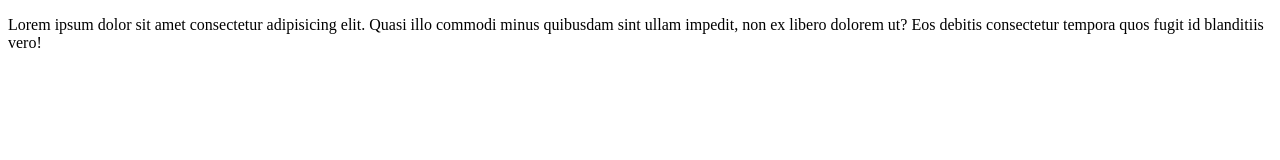
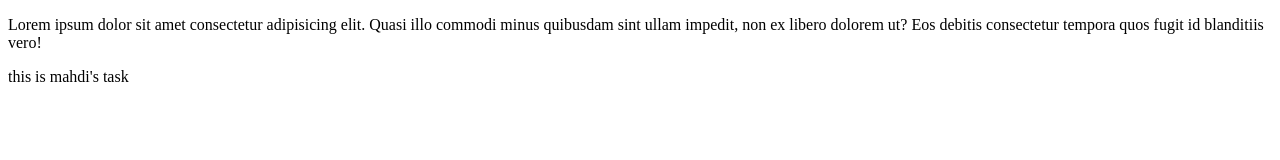
Before and after one commit to mohamad-Mahdi/test, a plain HTML site: page index.html in a window 1280 px wide. Drawn offline with Linux system fonts and the light colour scheme.

Commit message:
i finished my task

```diff
--- a/index.html
+++ b/index.html
@@ -9,5 +9,8 @@
     <p>
         Lorem ipsum dolor sit amet consectetur adipisicing elit. Quasi illo commodi minus quibusdam sint ullam impedit, non ex libero dolorem ut? Eos debitis consectetur tempora quos fugit id blanditiis vero!
     </p>
+    <p>
+        this is mahdi's task
+    </p>
 </body>
 </html>
```
